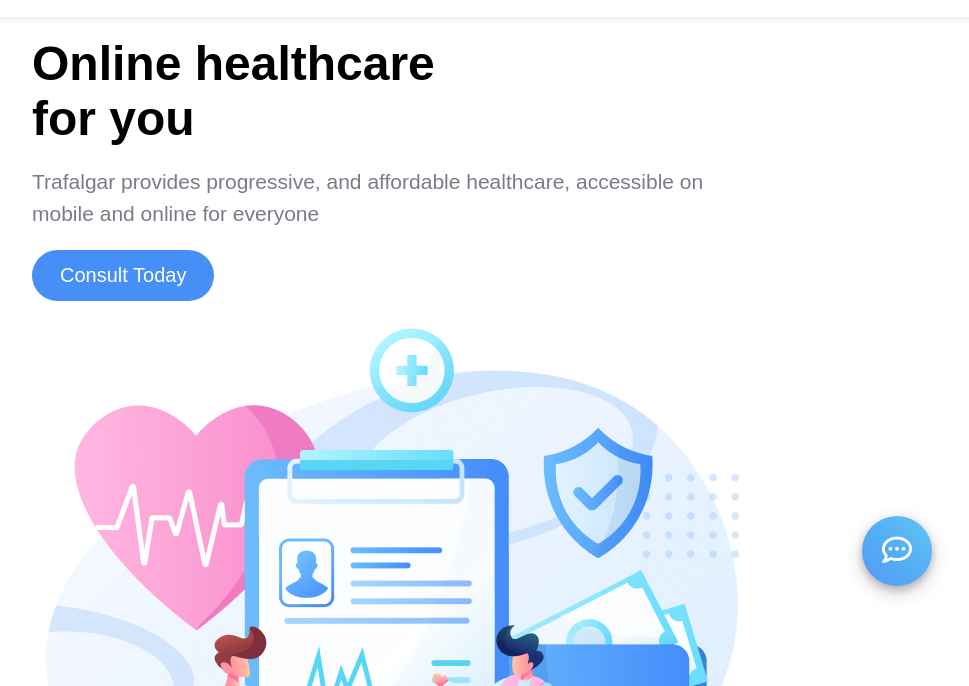
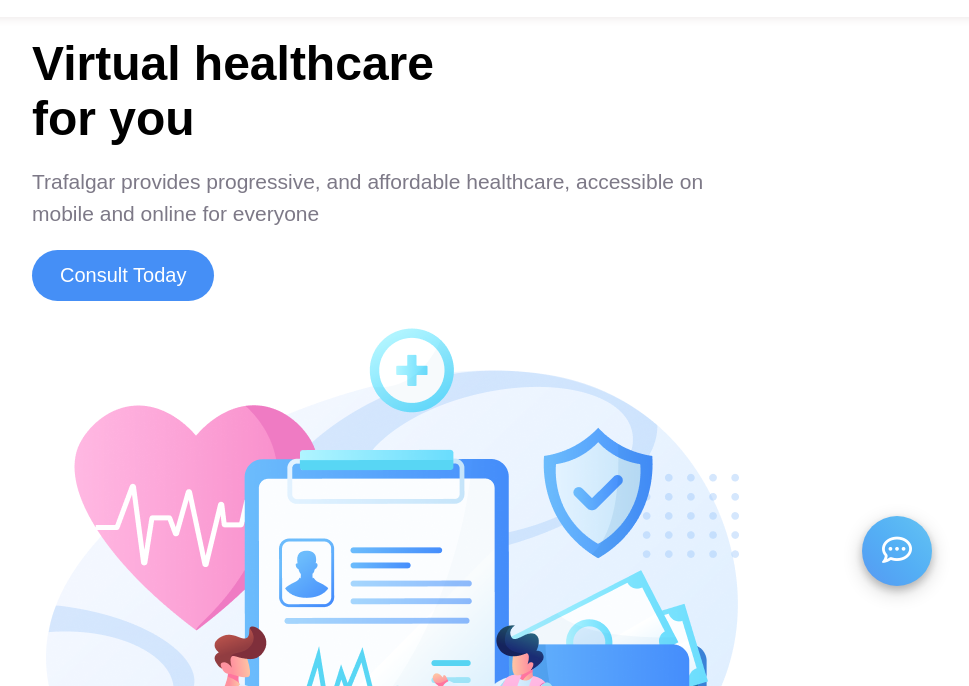
Before and after one commit to Amrita965/virtual-healthcare, a plain HTML site: page index.html in a window 1280 px wide. Shown: the part 114-800 px from the top of the page, without its empty margins (248-1217 px from the left). Drawn offline with Linux system fonts and the light colour scheme.

Commit message:
change the title

```diff
--- a/index.html
+++ b/index.html
@@ -31,7 +31,7 @@
         <!-- Banner section -->
         <section class="banner">
             <div class="banner-content">
-                <h1 class="title">Online healthcare <br class="line-break"> for you</h1>
+                <h1 class="title">Virtual healthcare <br class="line-break"> for you</h1>
                 <p class="description">Trafalgar provides progressive, and affordable healthcare, accessible on mobile
                     and online for everyone</p>
                 <button class="btn">Consult Today</button>
```
